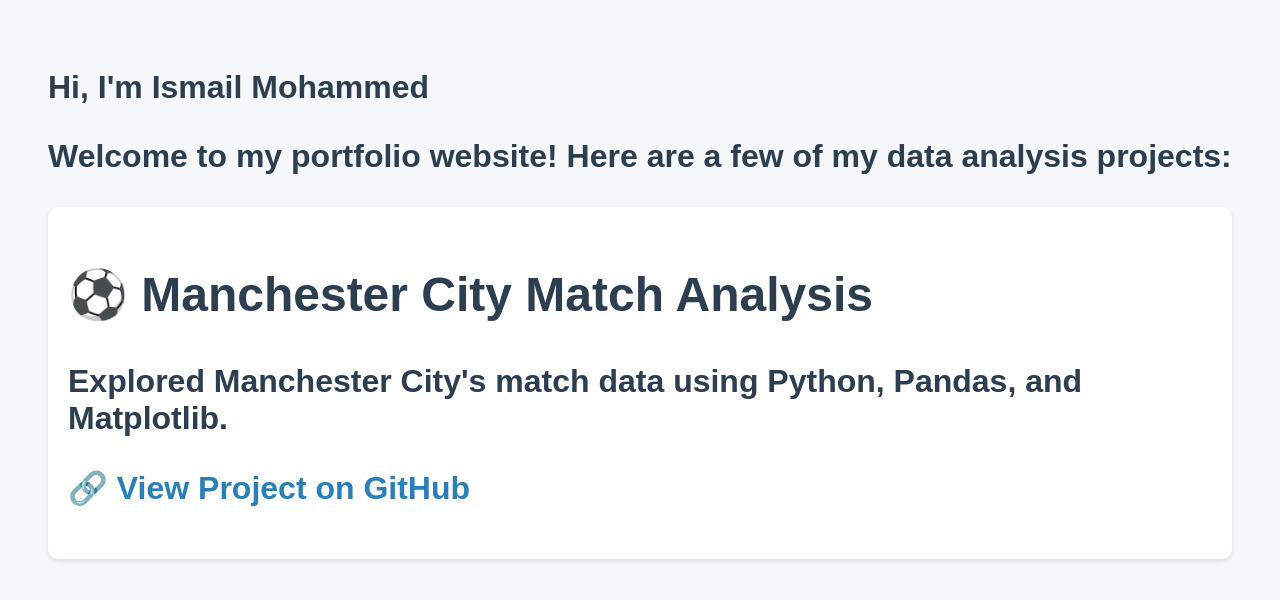
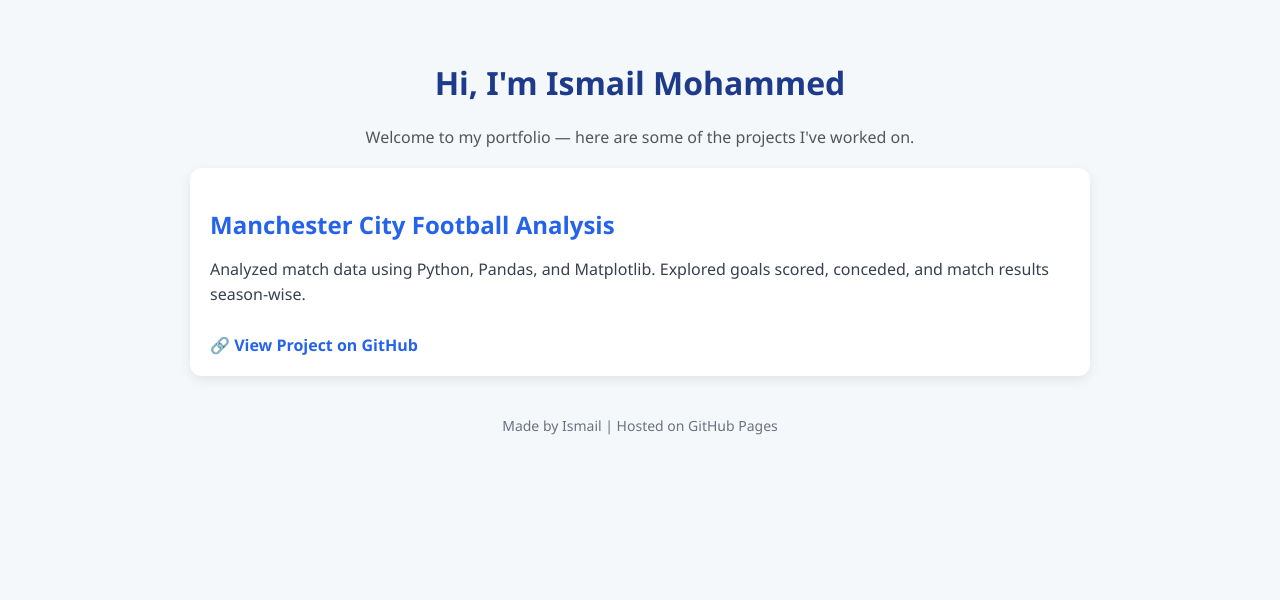
Before and after one commit to Ismialmohammed/Ismialmohammed.github.io, a plain HTML site: page index.html in a window 1280 px wide. Drawn offline with Linux system fonts and the light colour scheme.

Commit message:
Update index.html

```diff
--- a/index.html
+++ b/index.html
@@ -1,21 +1,88 @@
 <!DOCTYPE html>
-<html>
+<html lang="en">
 <head>
-  <title>My Data Portfolio</title>
+  <meta charset="UTF-8">
+  <title>Ismail's Data Portfolio</title>
   <style>
-    body { font-family: Arial, sans-serif; padding: 40px; background: #f5f7fa; }
-    h1 { color: #2c3e50; }
-    .project { margin-bottom: 30px; padding: 20px; background: #fff; border-radius: 10px; box-shadow: 0 2px 5px rgba(0,0,0,0.1); }
-    a { color: #2980b9; text-decoration: none; }
-    a:hover { text-decoration: underline; }
+    body {
+      font-family: 'Segoe UI', sans-serif;
+      background-color: #f4f8fb;
+      margin: 0;
+      padding: 40px;
+    }
+
+    h1 {
+      color: #1e3a8a;
+      text-align: center;
+    }
+
+    .container {
+      max-width: 900px;
+      margin: auto;
+    }
+
+    .project {
+      background-color: #ffffff;
+      border-radius: 12px;
+      padding: 20px;
+      margin: 20px 0;
+      box-shadow: 0 4px 12px rgba(0,0,0,0.08);
+      transition: transform 0.3s ease, box-shadow 0.3s ease;
+    }
+
+    .project:hover {
+      transform: translateY(-5px);
+      box-shadow: 0 8px 16px rgba(0,0,0,0.1);
+    }
+
+    .project h2 {
+      color: #2563eb;
+      margin-bottom: 10px;
+    }
+
+    .project p {
+      color: #374151;
+      line-height: 1.6;
+    }
+
+    .project a {
+      display: inline-block;
+      margin-top: 10px;
+      color: #2563eb;
+      text-decoration: none;
+      font-weight: bold;
+    }
+
+    .project a:hover {
+      text-decoration: underline;
+    }
+
+    footer {
+      text-align: center;
+      margin-top: 40px;
+      font-size: 14px;
+      color: #6b7280;
+    }
   </style>
 </head>
 <body>
-  <h1>Hi, I'm Ismail Mohammed <h1>
-  <p>Welcome to my portfolio website! Here are a few of my data analysis projects:</p>
 
-  <div class="project">
-    <h2>⚽ Manchester City Match Analysis</h2>
-    <p>Explored Manchester City's match data using Python, Pandas, and Matplotlib.</p>
-    <p><a href="https://github.com/Ismialmohammed/man-city-football-analysis" target="_blank">🔗 View Project on GitHub</a></p>
+  <div class="container">
+    <h1>Hi, I'm Ismail Mohammed</h1>
+    <p style="text-align: center; color: #555;">Welcome to my portfolio — here are some of the projects I've worked on.</p>
+
+    <div class="project">
+      <h2>Manchester City Football Analysis</h2>
+      <p>Analyzed match data using Python, Pandas, and Matplotlib. Explored goals scored, conceded, and match results season-wise.</p>
+      <a href="https://github.com/Ismialmohammed/man-city-football-analysis" target="_blank">🔗 View Project on GitHub</a>
+    </div>
+
+
   </div>
+
+  <footer>
+    Made by Ismail | Hosted on GitHub Pages
+  </footer>
+
+</body>
+</html>
```
